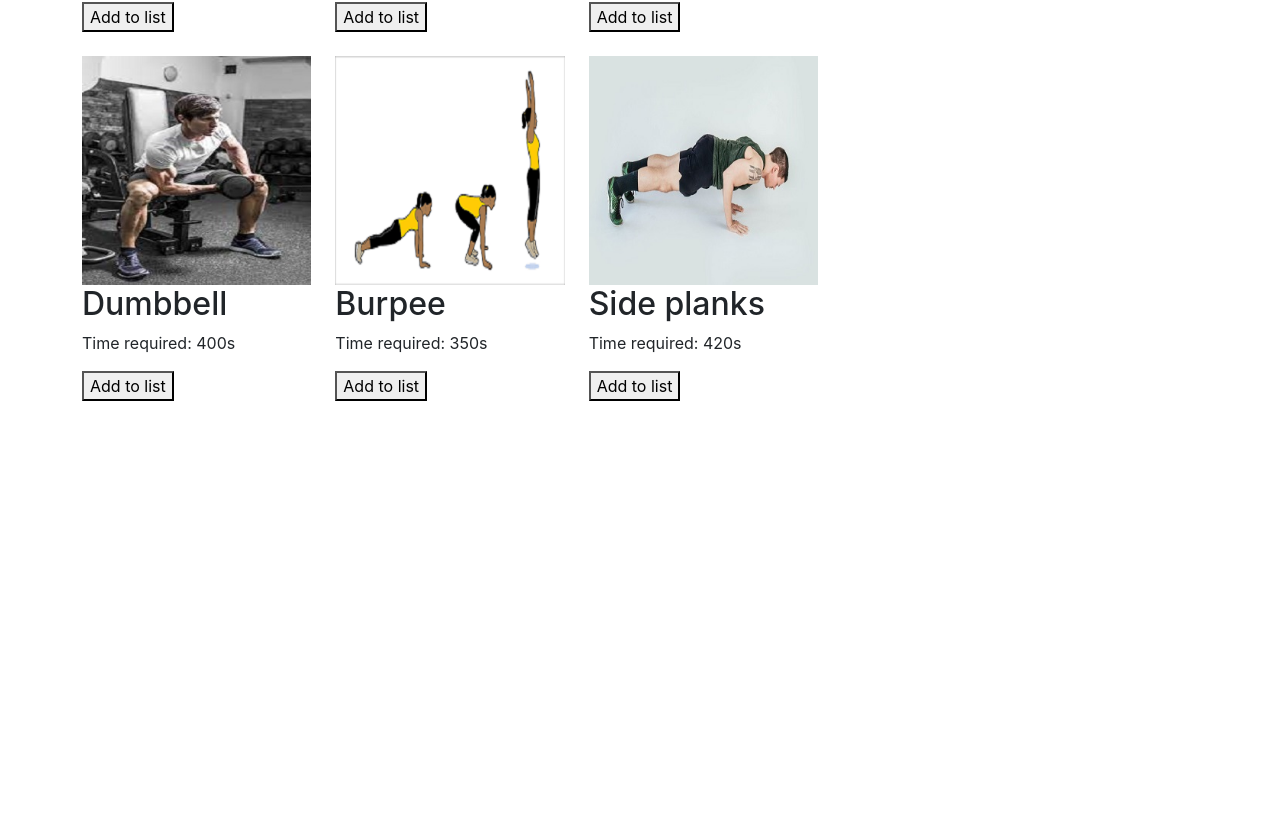
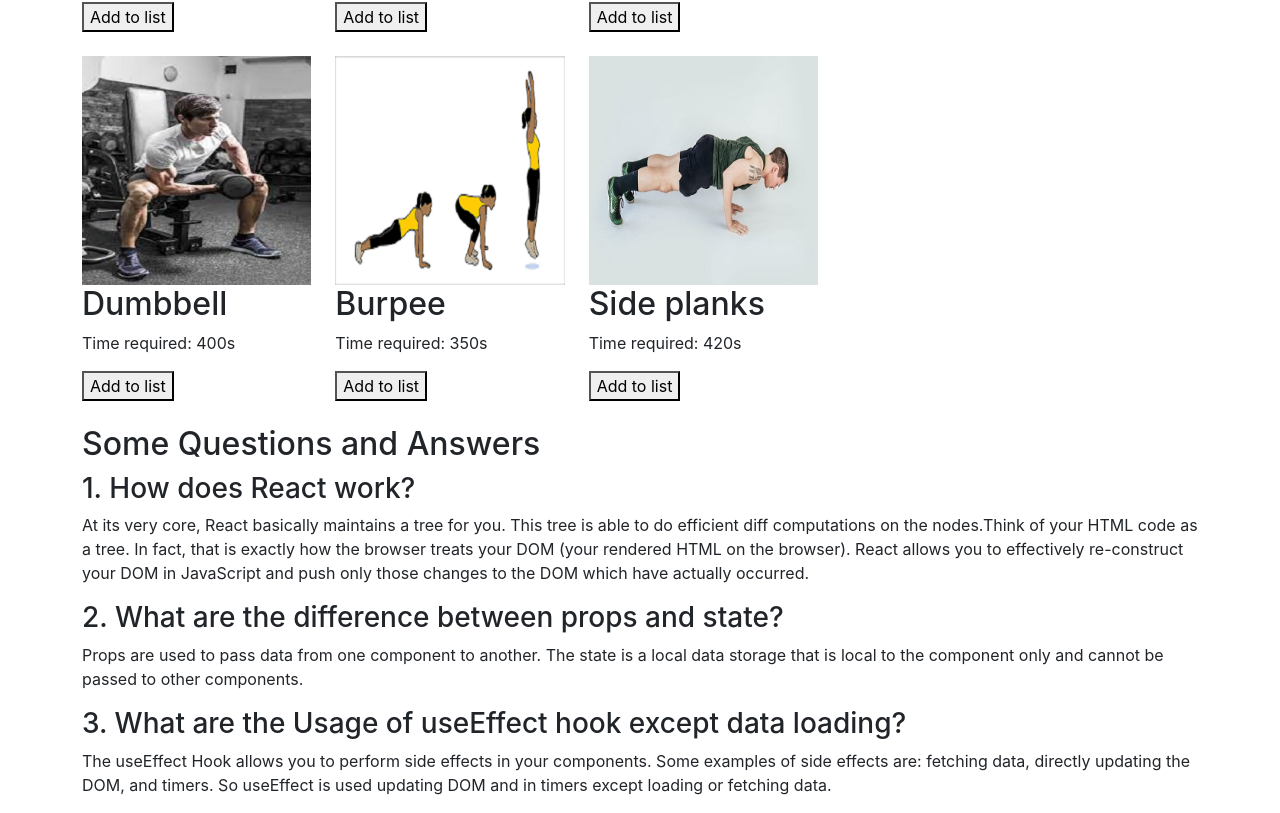
Before and after one commit to UttomKumarRoy/Assignment-8, a React (Create React App) app: page / in a window 1280 px wide. Shown: the part 458-1271 px from the top of the page. Before the commit the page ends 883 px from the top, so only its background shows below. Built offline with nearby package versions, Linux system fonts and the light colour scheme.

Commit message:
Some Questions  added

```diff
--- a/src/Components/Container/Container.js
+++ b/src/Components/Container/Container.js
@@ -1,5 +1,6 @@
 import React, { useEffect, useState } from 'react';
 import Main from '../Main/Main';
+import Question from '../Question/Question';
 import Side from '../Side/Side';
 
 const Container = () => {
@@ -20,14 +21,21 @@ const Container = () => {
     console.log("added");
    },[addedTime])
     return (
-        <div className='row pt-5'>
-            <div className='col-8'>
+        <div className='pt-5'>
+            <div className='row'>
+                 <div className='col-8'>
                 <Main data={[handleClick, cards]}></Main>
+                 </div>
+                <div className='col-4'>
+                <Side data={addedTime}></Side>
+                 </div>
             </div>
-            <div className='col-4'>
-                <Side data={addedTime}></Side>
+            <div>
+                <h2>Some Questions and Answers</h2>
+                <Question></Question>
             </div>
         </div>
+
     );
 };
 
--- /dev/null
+++ b/src/Components/Question/Question.js
@@ -0,0 +1,16 @@
+import React from 'react';
+
+const Question = () => {
+    return (
+        <div>
+            <h3>1. How does React work?</h3>
+            <p>At its very core, React basically maintains a tree for you. This tree is able to do efficient diff computations on the nodes.Think of your HTML code as a tree. In fact, that is exactly how the browser treats your DOM (your rendered HTML on the browser). React allows you to effectively re-construct your DOM in JavaScript and push only those changes to the DOM which have actually occurred.</p>
+            <h3>2. What are the difference between props and state?</h3>
+            <p>Props are used to pass data from one component to another. The state is a local data storage that is local to the component only and cannot be passed to other components.</p>
+            <h3>3. What are the Usage of useEffect hook except data loading?</h3>
+            <p>The useEffect Hook allows you to perform side effects in your components. Some examples of side effects are: fetching data, directly updating the DOM, and timers. So useEffect is used updating DOM and in timers except loading or fetching data.</p>
+        </div>
+    );
+};
+
+export default Question;
```
